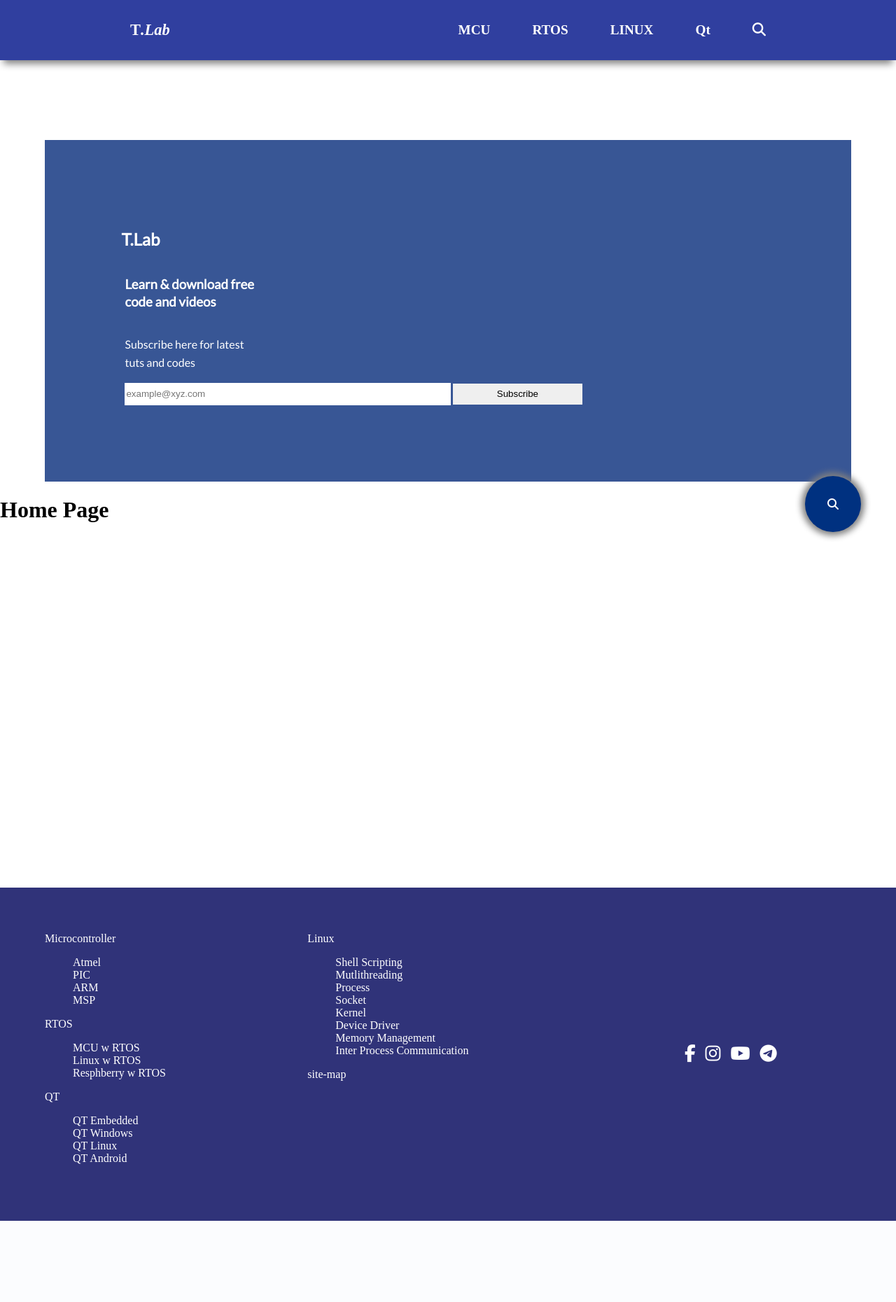
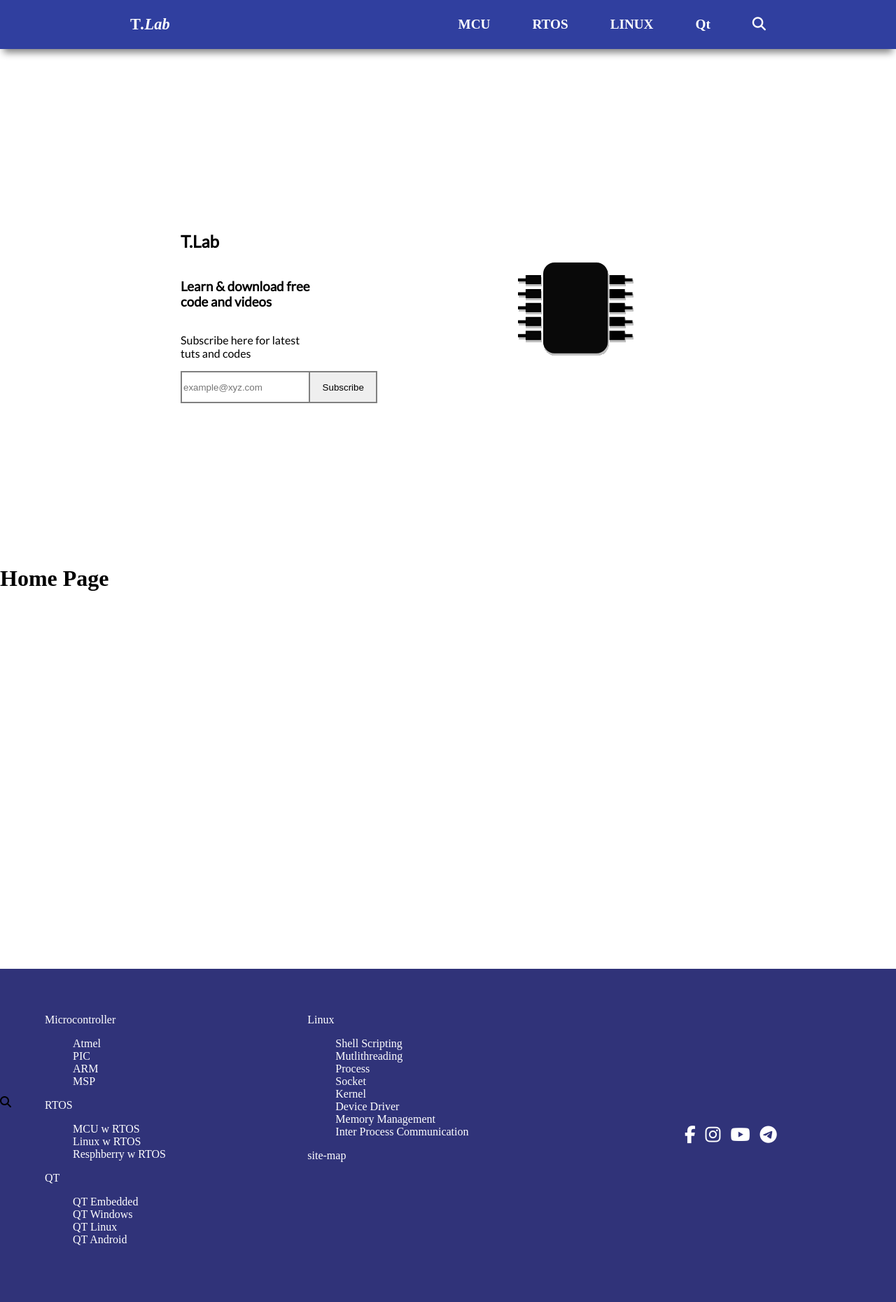
Before and after one commit to bhura112/bhura112.github.io, a PHP site: page / in a window 1280 px wide. Shown: the whole page at 70% size. Before the commit the page ends 1744 px from the top, so only its background shows below. Run offline with PHP 8.4, Linux system fonts and the light colour scheme; some libraries are stand-ins or nearby versions.

Commit message:
Signed-off-by: bhura112 <bhura112@gmail.com>

```diff
--- a/global/header.css
+++ b/global/header.css
@@ -26,7 +26,7 @@
     align-items: center;
 }
 .header .navbar .container-fluid .navbar-header{
-    padding: 30px;
+    padding:22px 30px;
 }
 .header .navbar .container-fluid .navbar-header a{
 
@@ -42,7 +42,7 @@
 
 }
 .header .navbar .container-fluid .nav li a{
-    padding: 30px;
+    padding: 22px 30px;
     color: var(--header-fg-color);
     font-weight: bold;
     font-size: var(--header-web-topic-size);
--- a/index.html
+++ b/index.html
@@ -40,9 +40,11 @@
 
 
 <div class="main-content">
+    <section class="subscribe-section">
     <div class="subscription-page">
 
         <div class="row-0-col-1">
+            <div class="content">
                 <h2>T.Lab</h5>
                 <h3> Learn & download free <br/> code and videos</h6>
                 <p>Subscribe here for latest <br/>tuts and codes</p>
@@ -51,9 +53,15 @@
                     <input class="input-submit" type="submit" name="submit" value="Subscribe">
                 </form>
             </div>
+        </div>
 
-        <div class="row-0-col-2"></div>
+        <div class="row-0-col-2">
+             <object type="image/svg+xml" data="img/mchip.svg">
+                fallback
+              </object>
         </div>
+    </div>
+</section>
 
 
 
--- a/style.css
+++ b/style.css
@@ -1,8 +1,7 @@
-
-@import url('https://fonts.googleapis.com/css2?family=Lato&display=swap');
+@import url("https://fonts.googleapis.com/css2?family=Lato&display=swap");
 
 html {
-  --top-spacing: 200px;
+  --top-spacing: 100px;
 }
 
 body {
@@ -16,61 +15,140 @@ a {
   text-decoration: none;
   color: black;
 }
+.main-content {
+  font-family: "Lato", sans-serif;
+  max-width: 100%;
+  margin: auto;
+}
+.subscribe-section {
+  max-width: 80%;
+  margin: auto;
+  padding:10vh;
+}
+.subscription-page {
+    display: flex;
+    flex-flow: row wrap;
+    justify-content: space-around;
+    align-items: center;
+}
+.row-0-col-1{
+  width:40%;
+  padding: 5rem;
+}
+.row-0-col-1 .content{
+  width: 80%;
+  margin: 0px auto;
+  padding: 50px;
+  display: flex;
+  flex-flow: column nowrap;
+  justify-content: center;
+}
+.row-0-col-1 .content form .input-email{
+  border:2px solid gray;
 
+  min-width: 50%;
+  height:  40px;
+}
+.row-0-col-1 .content form .input-submit{
+  border:0;
+  height:  46px;
+  border:2px solid gray;
+  min-width: 30%;
+  margin-left: -5px;
+}
+.row-0-col-2{
+  width: 40%;
+  margin: 0 auto;
+  align-items: center;
 
+}
+.row-0-col-2 object{
+width: 50%;
+margin: 0 auto;
+}
 
+@media only screen and (max-width: 767px) {
+  .subscribe-section {
+    width: 100%;
+    margin:0px auto;
+    padding: 0;
+  }
+  .row-0-col-1{
+    width: 100%;
+    padding:0;
+  }
+  .row-0-col-1 .content{
+  }
 
+  .row-0-col-2{
+    width: 100%;
+  }
+  .row-0-col-2 object{
+    width: 100%;
+  }
+}
 
-.main-content{
-  font-family: 'Lato',sans-serif;
+/*.main-content {
+  font-family: "Lato", sans-serif;
   width: 90%;
-  margin: 10px auto;
+  margin: auto;
   display: flex;
   flex-flow: row wrap;
-  background-color: #307952;
+}
+.subscribe-section {
+  max-width: 100%;
+  margin: auto;
+}
+.subscription-page {
+  display: flex;
+  justify-content: center;
+  align-items: center;
+  flex-grow: 1;
+  padding: 2rem;
+  line-height: 1.6rem;
+
+}
+.subscription-page .row-0-col-1 {
+  display: flex;
+  flex-flow: column wrap;
+  flex-grow: 1;
+  padding: 3rem;
 }
 
- .subscription-page {
-  background-color: #385695;
-  flex-grow: 1;
-  padding:5%;
-  line-height: 1.6rem;
-}
- .subscription-page .row-0-col-1
-{
-
-  display: flex;
-  flex-flow: column wrap;
-  padding: 5%;
-}
-.subscription-page .row-0-col-1 h2,h3,p{
-  color: white;
-}
-.subscription-page .row-0-col-1 h3,p,form{
-  padding:0px 5px;
-}
-.subscription-page .row-0-col-1 form input.input-email{
-   width: 50%;
-   height: 30px;
-   border: 0;
-}
-.subscription-page .row-0-col-1 form input.input-submit{
-  width: 20%;
-   height: 30px;
-   border: 0;
+.subscription-page .row-0-col-2 {
 }
 
+.subscription-page .row-0-col-2 object {
+}
+.subscription-page .row-0-col-1 h2,
+h3,
+p {
+  color: #1d1f1f;
+}
+.subscription-page .row-0-col-1 h3,
+p,
+form {
+  padding: 10px 5px;
+}
+.subscription-page .row-0-col-1 form{
+}
+.subscription-page .row-0-col-1 form input.input-email {
+  width: 50%;
+  height: 2rem;
+  border: 3px solid green;
+}
+.subscription-page .row-0-col-1 form input.input-submit {
+  width: 30%;
+  height: 2.5rem;
+  margin-left: -4px;
+  color: white;
+  font-weight: bold;
+  background-color: green;
+  border: 3px solid green;
+}
+*/
 
-
-
-
-
-
-
-
-.page-space {
-  height: 700px;
-}
+/*
 .material-item {
   position: fixed;
   background-color: rgb(0, 49, 128);
@@ -91,3 +169,63 @@ a {
   color: rgb(0, 49, 128);
   background-color: honeydew;
 }
+
+@media only screen and (max-width: 767px) {
+
+.main-content {
+  width: 100%;
+}
+.subscribe-section{
+  width: 100%;
+}
+  .subscription-page {
+
+    flex-flow: column wrap;
+  }
+}*/
+
+
+
+
+
+
+
+
+
+
+
+
+
+
+
+
+
+
+
+
+
+
+
+
+
+
+
+
+
+
+
+
+
+
+
+
+
+
+
+
+
+
+
+.page-space {
+  height: 700px;
+}
```
Also changed, not shown: img/mchip.css (added, +76 -0 lines), img/mchip.svg (added). Lines whose indentation alone changed are shown as unchanged.
